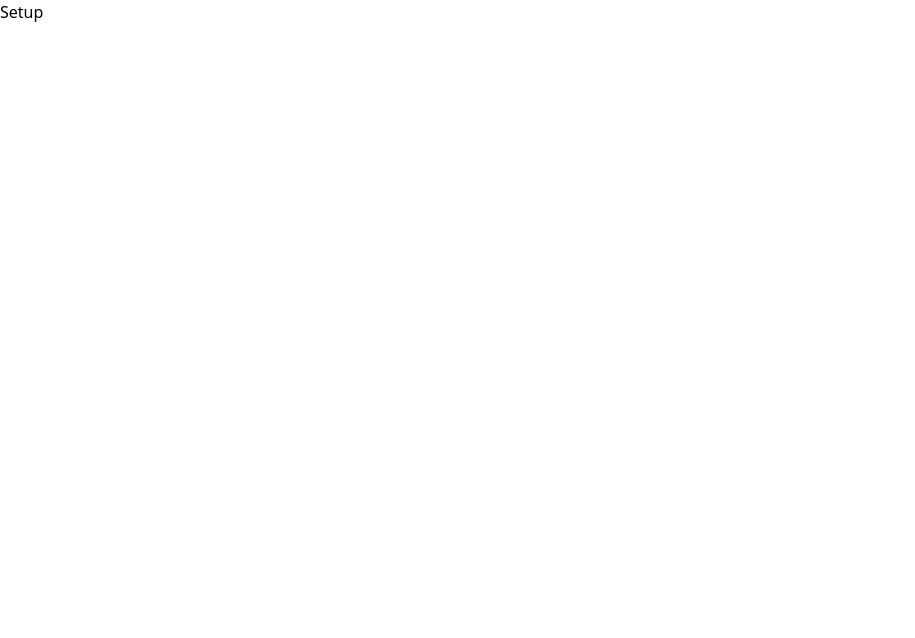
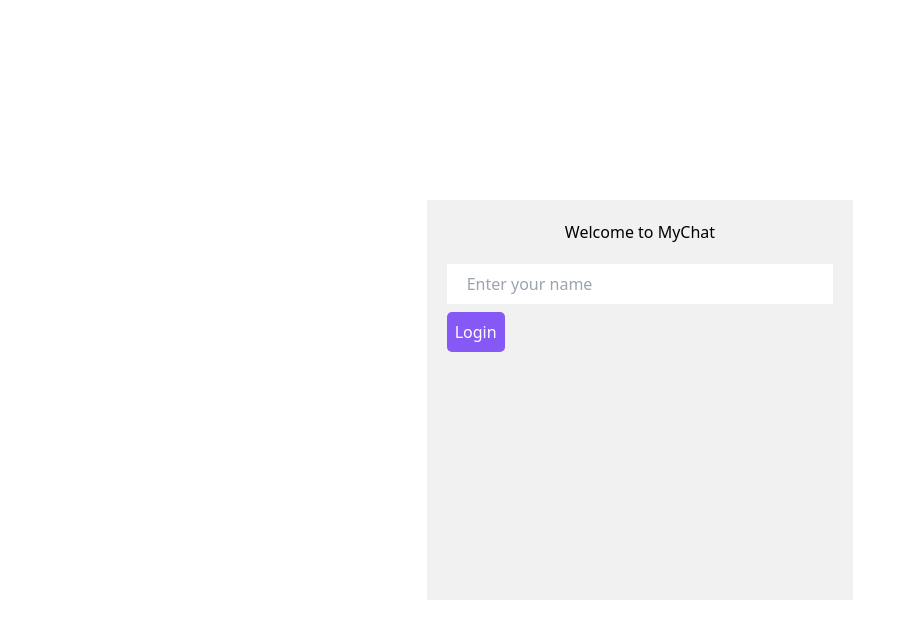
Before and after one commit to alic-xc/frontend-chat-ui, a React (Vite) app: page / in a window 1280 px wide. Shown: the top 638 px of the page, without its empty margins (0-915 px from the left). Built offline with nearby package versions, Linux system fonts and the light colour scheme.

Commit message:
Feature: designed Login UI and logic

```diff
--- a/src/App.jsx
+++ b/src/App.jsx
@@ -1,13 +1,40 @@
 import React from 'react'
 
 const App = () => {
-  return (
-    <div className=''>
-        Setup
-    </div>
-  )
+    const [userName, setUserName] = React.useState('')
+    const [displayChat, setDisplayChat] = React.useState(false)
+    const handleLogin = () => {
+        const availableUsers = JSON.parse(localStorage.getItem('users'))
+        if(!availableUsers){
+            localStorage.setItem('users', JSON.stringify([userName]))
+        }
+        if(availableUsers  && !availableUsers.indexOf(userName)){
+            const newValue = JSON.stringify(availableUsers.push(userName))
+            localStorage.setItem('users', availableUsers)
+        }
+        setDisplayChat(true)
+
+    }
+    return (
+        <div className=''>
+            {!displayChat && <UserLoginUI userName={userName} setUserName={setUserName} handleLogin = { handleLogin } />}
+        </div>
+    )
 }
 
 
 
+const UserLoginUI = ({userName, setUserName, handleLogin}) => {
+    return (
+        <div className='flex justify-center place-items-center  flex-1 min-h-screen'>
+            <div className='basis-1/3 sm:basis-1/2 xs:basis-full h-[400px] xs:h-full  bg-[#f1f1f1] p-5'>
+                <h2 className='text-center mb-5'>Welcome to MyChat</h2>
+                <input type="text" value={userName} onChange={ (e) => setUserName(e.target.value) }  placeholder="Enter your name" className='h-10 w-[100%] pl-5' />
+                <button onClick={ handleLogin } className='bg-[#8659f6] text-white p-2 rounded-[5px] mt-2'>Login</button>
+            </div>
+        </div>
+    )
+}
+
+
 export default App
```
